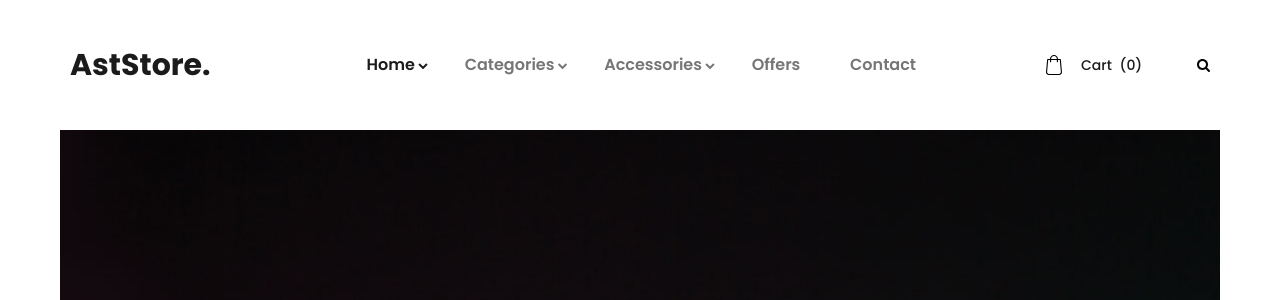
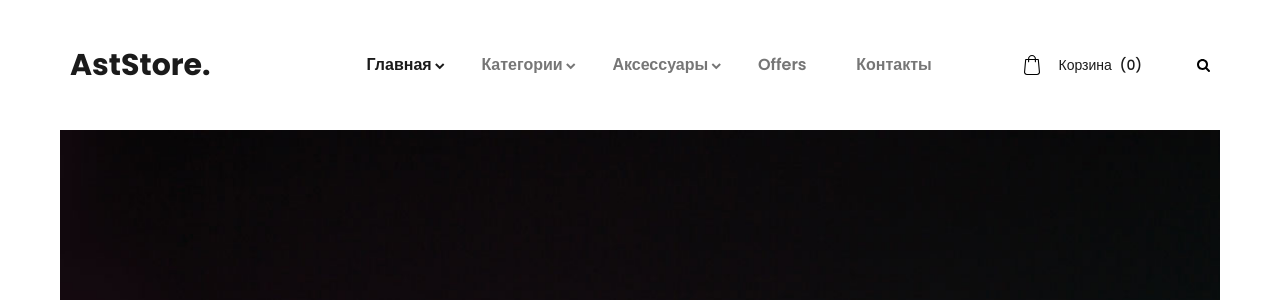
Before and after one commit to alboooom/AstStore, a Flask app: page / in a window 1280 px wide. Shown: the top 300 px of the page. Run offline with Flask 2, Linux system fonts and the light colour scheme; data that the repository does not hold is empty; some libraries are stand-ins or nearby versions.

Commit message:
category/ accessory , named transkate

```diff
--- a/templates/index.html
+++ b/templates/index.html
@@ -30,17 +30,17 @@
 							<nav class="main_nav">
 								<ul>
 									<li class="hassubs active">
-										<a href="index.html">Home</a>
+										<a href="index.html">Главная</a>
 										<ul>
-											<li><a href="categories.html">Categories</a></li>
-											<li><a href="product.html">Product</a></li>
-											<li><a href="cart.html">Cart</a></li>
+											<li><a href="categories.html">Категории</a></li>
+											<li><a href="product.html">Товары</a></li>
+											<li><a href="cart.html">Корзина</a></li>
 											<li><a href="checkout.html">Check out</a></li>
-											<li><a href="contact.html">Contact</a></li>
+											<li><a href="contact.html">Контакты</a></li>
 										</ul>
 									</li>
 									<li class="hassubs">
-										<a href="categories.html">Categories</a>
+										<a href="categories.html">Категории</a>
 										<ul>
 
                                             {% for category in categories %}
@@ -49,7 +49,7 @@
 										</ul>
 									</li>
                                     <li class="hassubs">
-									    <a href="#">Accessories</a>
+									    <a href="#">Аксессуары</a>
                                         <ul>
                                             {% for accessory in accessories %}
 											        <li><a href={{accessory['url']}}><center>{{accessory['name']}}</center></a></li>
@@ -57,7 +57,7 @@
 										</ul>
                                     </li>
 									<li><a href="#">Offers</a></li>
-									<li><a href="contact.html">Contact</a></li>
+									<li><a href="contact.html">Контакты</a></li>
 								</ul>
 							</nav>
 							<div class="header_extra ml-auto">
@@ -73,7 +73,7 @@
 													c0,7.5,6,13.5,13.5,13.5s13.5-6,13.5-13.5v-41h45.2l26.9,302.3C412.8,445.2,392.1,462,366.8,462z"/>
 											</g>
 										</svg>
-										<div>Cart <span>(0)</span></div>
+										<div>Корзина <span>(0)</span></div>
 									</a>
 								</div>
 								<div class="search">
@@ -144,13 +144,13 @@
 				</div>
 				<ul class="page_menu_nav menu_mm">
 					<li class="page_menu_item has-children menu_mm">
-						<a href="index.html">Home<i class="fa fa-angle-down"></i></a>
+						<a href="index.html">Главная<i class="fa fa-angle-down"></i></a>
 						<ul class="page_menu_selection menu_mm">
-							<li class="page_menu_item menu_mm"><a href="categories.html">Categories<i class="fa fa-angle-down"></i></a></li>
-							<li class="page_menu_item menu_mm"><a href="product.html">Product<i class="fa fa-angle-down"></i></a></li>
-							<li class="page_menu_item menu_mm"><a href="cart.html">Cart<i class="fa fa-angle-down"></i></a></li>
+							<li class="page_menu_item menu_mm"><a href="categories.html">Категории<i class="fa fa-angle-down"></i></a></li>
+							<li class="page_menu_item menu_mm"><a href="product.html">Товары<i class="fa fa-angle-down"></i></a></li>
+							<li class="page_menu_item menu_mm"><a href="cart.html">Корзина<i class="fa fa-angle-down"></i></a></li>
 							<li class="page_menu_item menu_mm"><a href="checkout.html">Checkout<i class="fa fa-angle-down"></i></a></li>
-							<li class="page_menu_item menu_mm"><a href="contact.html">Contact<i class="fa fa-angle-down"></i></a></li>
+							<li class="page_menu_item menu_mm"><a href="contact.html">Контакты<i class="fa fa-angle-down"></i></a></li>
 						</ul>
 					</li>
 					<li class="page_menu_item has-children menu_mm">
@@ -171,14 +171,14 @@
 
 		<div class="menu_close"><i class="fa fa-times" aria-hidden="true"></i></div>
 
-		<div class="menu_social">
-			<ul>
-				<li><a href="#"><i class="fa fa-pinterest" aria-hidden="true"></i></a></li>
-				<li><a href="#"><i class="fa fa-instagram" aria-hidden="true"></i></a></li>
-				<li><a href="#"><i class="fa fa-facebook" aria-hidden="true"></i></a></li>
-				<li><a href="#"><i class="fa fa-twitter" aria-hidden="true"></i></a></li>
-			</ul>
-		</div>
+{#		<div class="menu_social">#}
+{#			<ul>#}
+{#				<li><a href="#"><i class="fa fa-pinterest" aria-hidden="true"></i></a></li>#}
+{#				<li><a href="#"><i class="fa fa-instagram" aria-hidden="true"></i></a></li>#}
+{#				<li><a href="#"><i class="fa fa-facebook" aria-hidden="true"></i></a></li>#}
+{#				<li><a href="#"><i class="fa fa-twitter" aria-hidden="true"></i></a></li>#}
+{#			</ul>#}
+{#		</div>#}
 	</div>
 
 	<!-- Home -->
```
